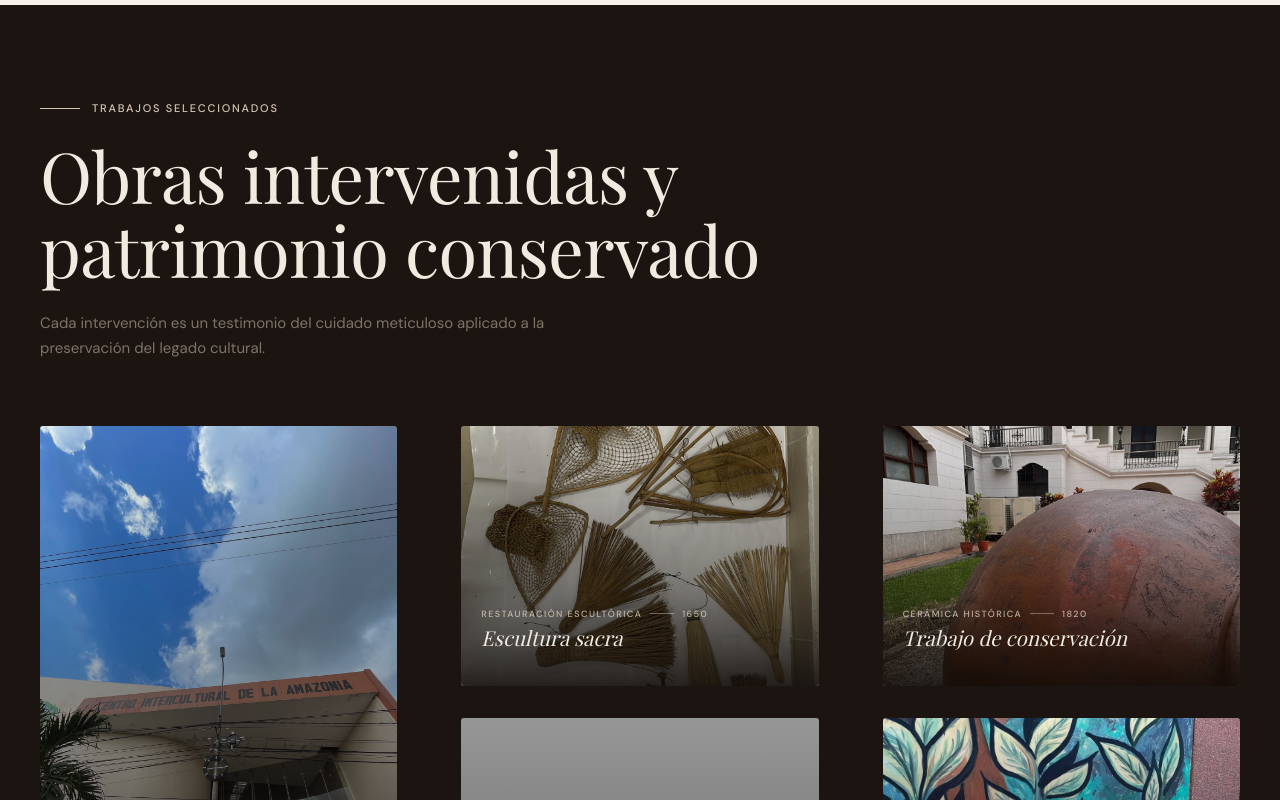
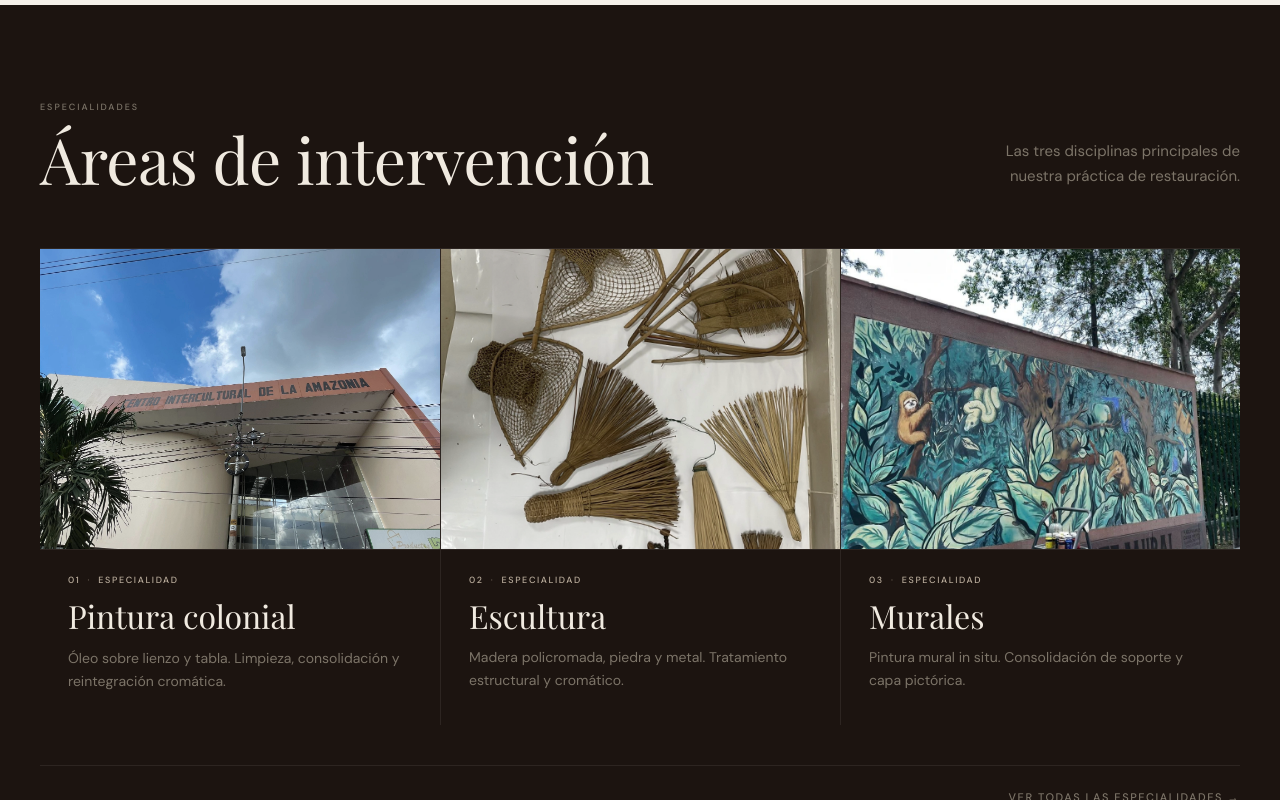
Before and after one commit to GustavoUT22/sr-conservation-restoration-web, a Next.js app: page / in a window 1280 px wide. Shown: the part 1400-2200 px from the top of the page. Built offline with nearby package versions, Linux system fonts and the light colour scheme; grey boxes are pictures that could not be loaded; a web font is replaced by a local one.

Commit message:
add: specialties section

```diff
--- /dev/null
+++ b/app/components/sections/specialties/Specialties.module.css
@@ -0,0 +1,225 @@
+/*
+ * Services.module.css
+ *
+ * Variables consumed from globals.css:
+ *   --bg-dark        → section background (primary-900)
+ *   --text-inv       → main text (neutral-100)
+ *   --text-muted     → secondary text (neutral-500)
+ *   --accent-sand    → eyebrow, meta labels
+ *   --border-inv     → card separators
+ *   --serif          → Playfair Display
+ *   --sans           → DM Sans
+ */
+
+/* ── Section ── */
+.section {
+  background-color: var(--bg-dark);
+  padding: 6rem 2.5rem 5rem;
+}
+
+/* ── Header ── */
+.header {
+  display: flex;
+  align-items: flex-end;
+  justify-content: space-between;
+  gap: 3rem;
+  margin-bottom: 3.5rem;
+}
+
+.headerLeft {
+  display: flex;
+  flex-direction: column;
+  gap: 0.75rem;
+}
+
+.eyebrow {
+  font-family: var(--sans);
+  font-size: 0.5625rem;
+  font-weight: 500;
+  letter-spacing: 0.22em;
+  text-transform: uppercase;
+  color: var(--text-muted);
+}
+
+.title {
+  font-family: var(--serif);
+  font-size: clamp(2.25rem, 5vw, 4.5rem);
+  font-weight: 400;
+  line-height: 1.05;
+  letter-spacing: -0.01em;
+  color: var(--text-inv);
+}
+
+.headerDesc {
+  font-family: var(--sans);
+  font-size: 0.9375rem;
+  line-height: 1.65;
+  color: var(--text-muted);
+  max-width: 26ch;
+  text-align: right;
+  padding-bottom: 0.25rem;
+}
+
+/* ── Grid: 3 equal columns ── */
+.grid {
+  display: grid;
+  grid-template-columns: repeat(3, 1fr);
+  gap: 0;
+  border-top: 1px solid var(--border-inv);
+}
+
+/* Vertical separator between cards */
+.card + .card {
+  border-left: 1px solid var(--border-inv);
+}
+
+/* ── Card ── */
+.card {
+  display: flex;
+  flex-direction: column;
+  cursor: pointer;
+}
+
+/* ── Image ── */
+.imageWrapper {
+  position: relative;
+  width: 100%;
+  aspect-ratio: 4 / 3;
+  overflow: hidden;
+  background-color: var(--surface);
+}
+
+.image {
+  object-fit: cover;
+  object-position: center;
+  transition: transform 0.7s cubic-bezier(0.4, 0, 0.2, 1),
+              filter 0.5s ease;
+  filter: grayscale(18%);
+}
+
+.card:hover .image {
+  transform: scale(1.05);
+  filter: grayscale(0%);
+}
+
+/* ── Info below image ── */
+.info {
+  padding: 1.5rem 1.75rem 2rem;
+  border-top: 1px solid var(--border-inv);
+  flex: 1;
+  display: flex;
+  flex-direction: column;
+  gap: 0.5rem;
+}
+
+/* ── Meta: "01 · Especialidad" ── */
+.meta {
+  display: flex;
+  align-items: center;
+  gap: 0.45rem;
+  margin-bottom: 0.25rem;
+}
+
+.metaId,
+.metaDot,
+.metaCategory {
+  font-family: var(--sans);
+  font-size: 0.5625rem;
+  font-weight: 500;
+  letter-spacing: 0.18em;
+  text-transform: uppercase;
+  color: var(--accent-sand);
+  opacity: 0.85;
+}
+
+.metaDot {
+  opacity: 0.45;
+}
+
+/* ── Card title ── */
+.cardTitle {
+  font-family: var(--serif);
+  font-size: clamp(1.5rem, 2.5vw, 2rem);
+  font-weight: 400;
+  line-height: 1.15;
+  color: var(--text-inv);
+  transition: color 0.25s ease;
+}
+
+.card:hover .cardTitle {
+  color: #fff;
+}
+
+/* ── Card description ── */
+.cardDesc {
+  font-family: var(--sans);
+  font-size: 0.875rem;
+  line-height: 1.65;
+  color: var(--text-muted);
+  margin-top: 0.25rem;
+}
+
+/* ── CTA row ── */
+.cta {
+  display: flex;
+  justify-content: flex-end;
+  margin-top: 2.5rem;
+  border-top: 1px solid var(--border-inv);
+  padding-top: 1.5rem;
+}
+
+.ctaLink {
+  font-family: var(--sans);
+  font-size: 0.6875rem;
+  font-weight: 500;
+  letter-spacing: 0.14em;
+  text-transform: uppercase;
+  color: var(--text-muted);
+  transition: color 0.2s ease;
+}
+
+.ctaLink:hover {
+  color: var(--accent-sand);
+}
+
+/* ── Responsive: tablet ── */
+@media (max-width: 1024px) {
+  .header {
+    flex-direction: column;
+    align-items: flex-start;
+    gap: 1.5rem;
+  }
+
+  .headerDesc {
+    text-align: left;
+    max-width: 40ch;
+  }
+}
+
+/* ── Responsive: mobile ── */
+@media (max-width: 768px) {
+  .section {
+    padding: 4rem 1.25rem 4rem;
+  }
+
+  .grid {
+    grid-template-columns: 1fr;
+    border-top: none;
+  }
+
+  .card {
+    border-top: 1px solid var(--border-inv);
+  }
+
+  .card + .card {
+    border-left: none;
+  }
+
+  .imageWrapper {
+    aspect-ratio: 16 / 9;
+  }
+
+  .info {
+    padding: 1.25rem 0 1.75rem;
+  }
+}
--- /dev/null
+++ b/app/components/sections/specialties/Specialties.tsx
@@ -0,0 +1,92 @@
+'use client';
+
+import Image from 'next/image';
+import Link from 'next/link';
+import styles from './Specialties.module.css';
+
+const specialtiesData = [
+  {
+    id: '01',
+    category: 'Especialidad',
+    title: 'Pintura colonial',
+    description:
+      'Óleo sobre lienzo y tabla. Limpieza, consolidación y reintegración cromática.',
+    image: '/amazonia-cyr.webp',
+    alt: 'Pintura colonial restaurada',
+  },
+  {
+    id: '02',
+    category: 'Especialidad',
+    title: 'Escultura',
+    description:
+      'Madera policromada, piedra y metal. Tratamiento estructural y cromático.',
+    image: '/amazonia2-cyr.webp',
+    alt: 'Escultura sacra restaurada',
+  },
+  {
+    id: '03',
+    category: 'Especialidad',
+    title: 'Murales',
+    description:
+      'Pintura mural in situ. Consolidación de soporte y capa pictórica.',
+    image: '/mural-cyr.webp',
+    alt: 'Mural histórico restaurado',
+  },
+];
+
+const Specialties: React.FC = () => {
+  return (
+    <section className={styles.section} id="servicios">
+      {/* ── Header ── */}
+      <div className={styles.header}>
+        <div className={styles.headerLeft}>
+          <span className={styles.eyebrow}>Especialidades</span>
+          <h2 className={styles.title}>
+            Áreas de intervención
+          </h2>
+        </div>
+        <p className={styles.headerDesc}>
+          Las tres disciplinas principales de nuestra práctica de restauración.
+        </p>
+      </div>
+
+      {/* ── Cards ── */}
+      <div className={styles.grid}>
+        {specialtiesData.map((item) => (
+          <article key={item.id} className={styles.card}>
+            {/* Image */}
+            <div className={styles.imageWrapper}>
+              <Image
+                src={item.image}
+                alt={item.alt}
+                fill
+                sizes="(max-width: 768px) 100vw, 33vw"
+                className={styles.image}
+              />
+            </div>
+
+            {/* Info below image */}
+            <div className={styles.info}>
+              <p className={styles.meta}>
+                <span className={styles.metaId}>{item.id}</span>
+                <span className={styles.metaDot}>·</span>
+                <span className={styles.metaCategory}>{item.category}</span>
+              </p>
+              <h3 className={styles.cardTitle}>{item.title}</h3>
+              <p className={styles.cardDesc}>{item.description}</p>
+            </div>
+          </article>
+        ))}
+      </div>
+
+      {/* ── CTA ── */}
+      <div className={styles.cta}>
+        <Link href="#obra" className={styles.ctaLink}>
+          Ver todas las especialidades →
+        </Link>
+      </div>
+    </section>
+  );
+}
+
+export default Specialties;
--- a/app/page.tsx
+++ b/app/page.tsx
@@ -1,13 +1,15 @@
 import Hero from "./components/sections/hero/Hero";
 import About from "./components/sections/about/About";
 import Works from "./components/sections/works/Works";
+import Specialties from "./components/sections/specialties/Specialties";
+;
 
 export default function Home() {
   return (
     <div>
       <Hero />
       <About />
-      {/* <Specialties /> */}
+      <Specialties />
       {/* <CallToAction /> */}
       <Works />
       {/* <Contact /> */}
```
